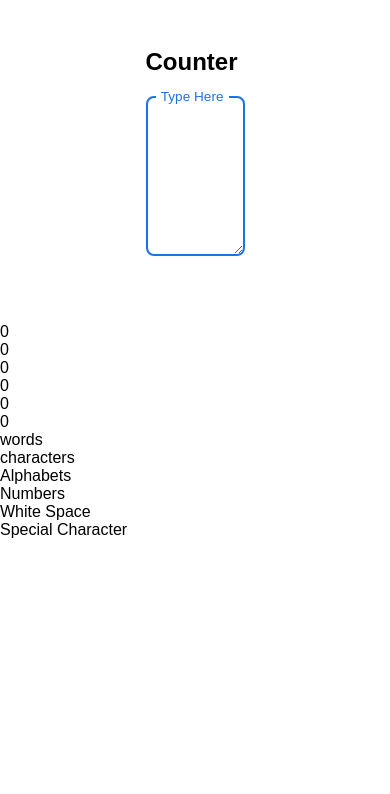
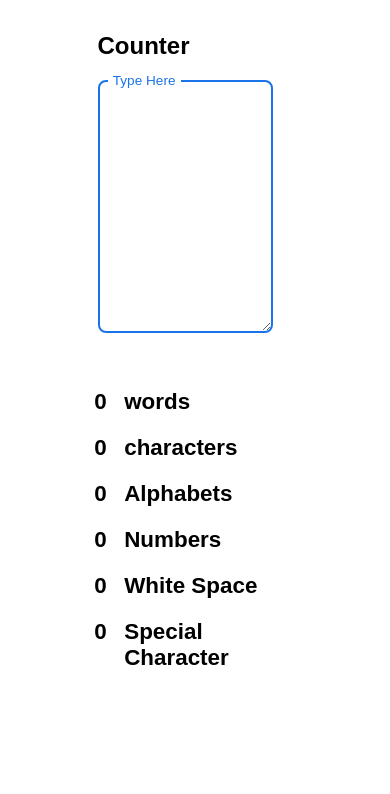
Before and after one commit to DeepanshuGoel1122/Word-Counter, a plain HTML site: page index.html in a window 390 px wide. Drawn offline with Linux system fonts and the light colour scheme.

Commit message:
Update style.css

```diff
--- a/style.css
+++ b/style.css
@@ -4,25 +4,29 @@
     box-sizing: border-box;
     font-family: sans-serif;
 }
+
 .ui-input-container {
+    box-sizing: border-box;
     background-color: #fff;
-    padding: 3rem;
+    padding: 2rem 0;
     border-radius: 4px;
     width: 50%;
     margin: 0 auto;
 }
+
 .ui-input-container h2 {
     font-family: sans-serif;
     margin-bottom: 20px;
     font-weight: 700;
     text-transform: capitalize;
 }
+
 .ui-form-input-container {
     position: relative;
     font-size: 1rem;
-    margin-bottom: 15px;
     display: block;
 }
+
 .ui-form-input {
     padding: 13px 15px;
     border-radius: 8px;
@@ -31,6 +35,7 @@
     width: 100%;
     font-size: 16px;
 }
+
 .form-input-label {
     position: absolute;
     top: -7px;
@@ -40,38 +45,72 @@
     padding-right: 0.33rem;
     padding-left: 0.33rem;
     background: #fff;
-    transition: all 0.15s cubic-bezier(0.4, 0, 0.2, 1);
     font-family: sans-serif;
     text-transform: capitalize;
 }
-   .ui-form-btn {
-    padding: 13px 15px;
-    border-radius: 8px;
-    background: #1a73e8;
-    outline: 0;
-    width: 100%;
-    border: none;
-    cursor: pointer;
-    font-size: 1rem;
-    color: white;
-    font-weight: 500;
+
+
+textarea {
+    min-height: 30vh;
+    max-height: 40vh;
+    max-width: 45vw;
 }
-   .error .ui-form-input,
-   .error .form-input-label {
-    border-color: #d50000;
-    color: #d50000;
+
+
+p {
+    margin-top: 20px;
 }
-   textarea {
-    min-height: 10em;
-    max-height: 50vh;
+
+
+.output {
+    display: flex;
+    justify-content: center;
+    width: 40%;
+    height: 50vh;
+    margin: 0 auto;
+    font-size: 1.4em;
+    font-weight: 700;
+}
+
+.counts {
+
+    display: flex;
+    flex-direction: column;
+    float: left;
+    width: 10%;
+    height: 100%;
+
+}
+
+.names {
+    display: flex;
+    flex-direction: column;
+    height: 100%;
+    width: 80%;
+}
+
+
+
+@media screen and (max-width: 450px) {
+    .output {
+        width: 55%;
+    }
+
+    .counts {
+        width: 30px;
+    }
+}
+
+
+@media (max-width: 300px) {
+
+    .output {
+        justify-content: flex-start;
+        width: 70%;
+        font-size: 1.3em;
+    }
+
+    .names {
         width: 100%;
     }
-
-   .ui-input-container p{
-       font-size: 20px;
-       margin-top: 30px;
-
 }
-   p span{
-       margin-right: 0.5em;
-   }
```
Lines whose indentation alone changed are shown as unchanged.
